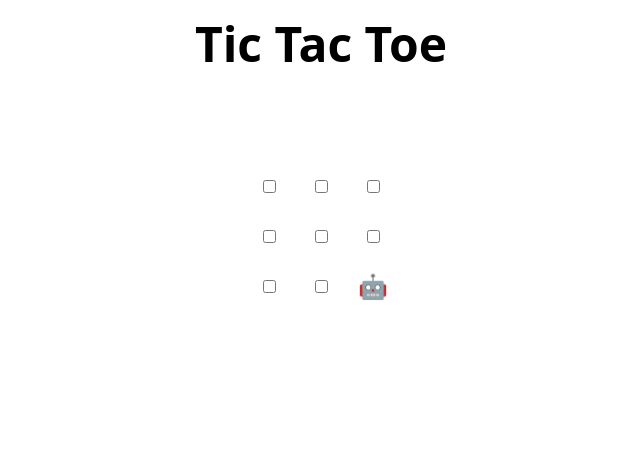
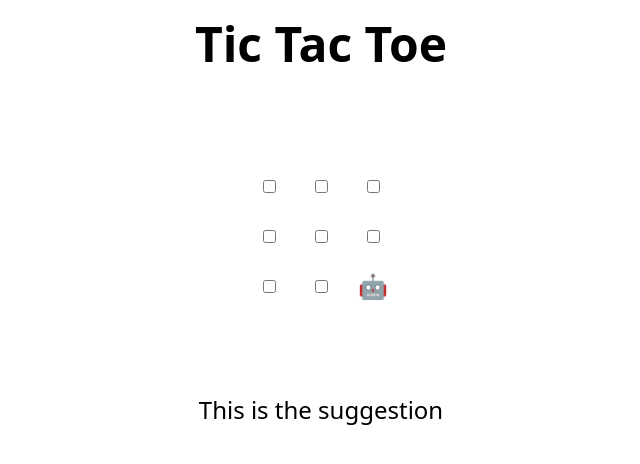
Before and after one commit to emilymacris/skills-review-pull-requests, a plain HTML site: page index.html in a window 1280 px wide. Shown: the whole page, without its empty margins (319-959 px from the left). Drawn offline with Linux system fonts and the light colour scheme.

Commit message:
Update index.html
this is a commit message

```diff
--- a/index.html
+++ b/index.html
@@ -48,7 +48,7 @@
 </table>
 
 <h2 hidden>Game over, refresh to play again 🧑‍💻 🤖!</h2>
-
+This is the suggestion
 <script>
   // Initialization
   const boxes = Array.from(document.querySelectorAll("td"));
```
